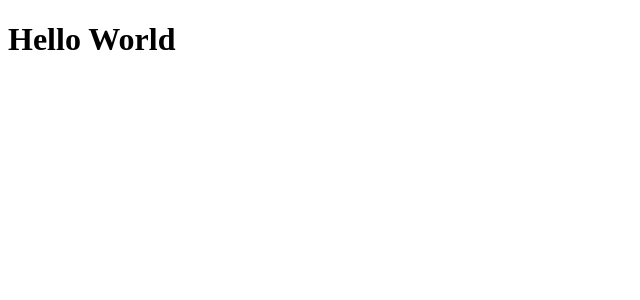
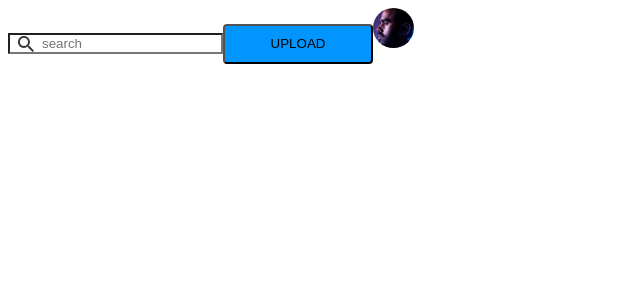
Before and after one commit to henryluan95/henry-luan-brainfix, a React (Create React App) app: page / in a window 1280 px wide. Shown: the top 300 px of the page, without its empty margins (0-640 px from the left). Built offline with nearby package versions, Linux system fonts and the light colour scheme.

Commit message:
Created a navbar html structure

```diff
--- a/src/components/Navbar/Navbar.js
+++ b/src/components/Navbar/Navbar.js
@@ -1,9 +1,27 @@
 import React from "react";
 import "./Navbar.scss";
+import image from "../../assets/Images/Mohan-muruge.jpg";
 
 class Navbar extends React.Component {
   render() {
-    return <h1>Hello World</h1>;
+    return (
+      <nav>
+        <div className="nav">
+          <a href="/" className="nav__logo"></a>
+          <div className="nav__items">
+            <label>
+              <input className="nav__search" type="text" placeholder="search" />
+            </label>
+            <button> UPLOAD</button>
+            <img
+              src={image}
+              className="nav__profile-picture"
+              alt="profile avatar"
+            />
+          </div>
+        </div>
+      </nav>
+    );
   }
 }
 
--- a/src/components/Navbar/Navbar.scss
+++ b/src/components/Navbar/Navbar.scss
@@ -0,0 +1,24 @@
+@use "../../styles/mixin" as *;
+@use "../../styles/global";
+
+.nav {
+  &__profile-picture {
+    max-width: 2.25rem;
+    height: 2.25rem;
+    overflow: hidden;
+    object-fit: cover;
+    border-radius: 50%;
+
+    @include tablet {
+      max-width: 2.55rem;
+      height: 2.5rem;
+    }
+  }
+
+  &__search {
+    background: url(../../assets/Icons/search.svg) no-repeat left;
+    background-position: 0.5rem center;
+    padding-left: 2rem;
+    background-size: 1rem;
+  }
+}
--- a/src/index.js
+++ b/src/index.js
@@ -1,5 +1,5 @@
 import React from "react";
-import ReactDOM from "react-dom";
+import ReactDOM from "react-dom/client";
 import App from "./App";
 
 const root = ReactDOM.createRoot(document.getElementById("root"));
--- /dev/null
+++ b/src/styles/_global.scss
@@ -0,0 +1,14 @@
+@use "./variables" as *;
+@use "./mixin" as *;
+
+button {
+  height: 2.5rem;
+  background-color: $color-primary-blue;
+  width: 100%;
+  border-radius: 4px;
+
+  @include tablet {
+    max-width: 9.375rem;
+    padding: 0 2rem;
+  }
+}
```
